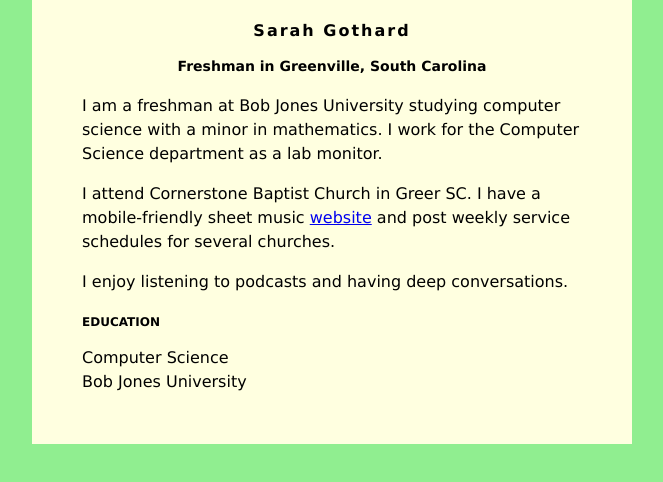
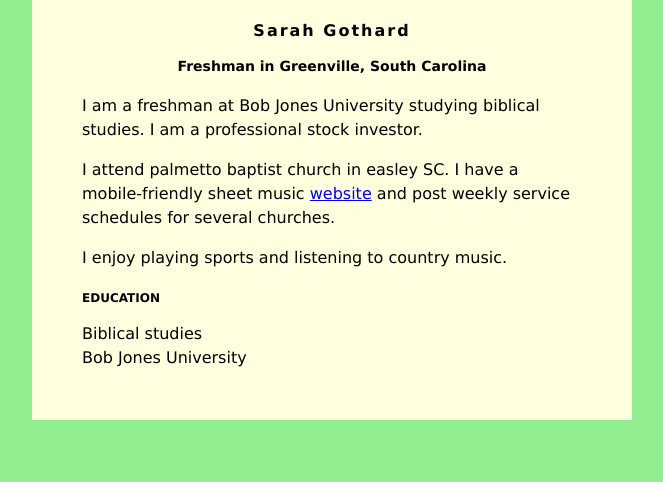
Before and after one commit to Connor1945/Connor1945.github.io, a plain HTML site: page index.html in a window 1280 px wide. Shown: the whole page, without its empty margins (308-971 px from the left). Drawn offline with Linux system fonts and the light colour scheme.

Commit message:
Update index.html

```diff
--- a/index.html
+++ b/index.html
@@ -33,18 +33,17 @@ h3 {
         <h1>Sarah Gothard</h1>
         <h2>Freshman in Greenville, South Carolina</h2>
 
-         <p>I am a freshman at Bob Jones University studying computer science with a minor in
-            mathematics. I work for the Computer Science department as a lab monitor.</p>
+         <p>I am a freshman at Bob Jones University studying biblical studies. I am a professional stock investor.</p>
          <p>
-            I attend Cornerstone Baptist Church in Greer SC. I have a mobile-friendly
+            I attend palmetto baptist church in easley SC. I have a mobile-friendly
             sheet music <a href="https://mobilehymns.org/">website</a> and post weekly service
             schedules for several churches.
          </p>
          <p>
-            I enjoy listening to podcasts and having deep conversations.
+            I enjoy playing sports and listening to country music.
          </p>
         <h3>EDUCATION</h3>
-        Computer Science<br />
+         Biblical studies<br />
         Bob Jones University
     </div>
 
```
